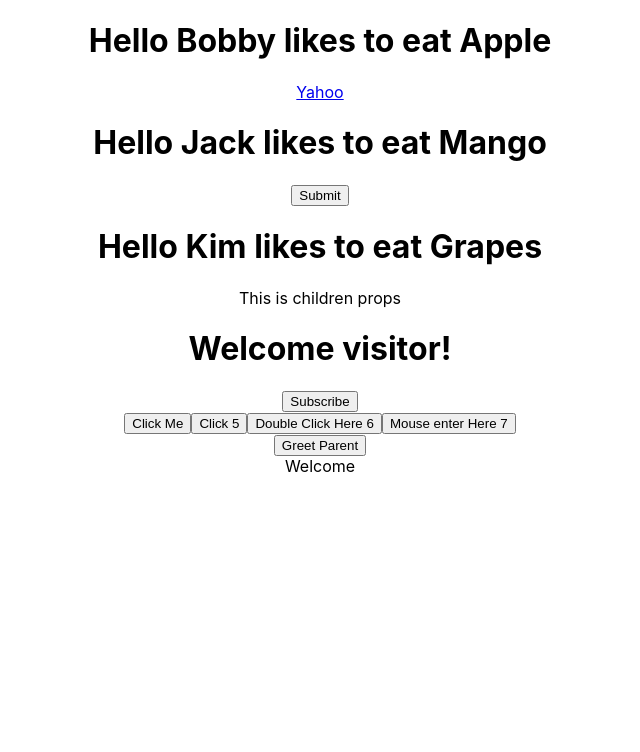
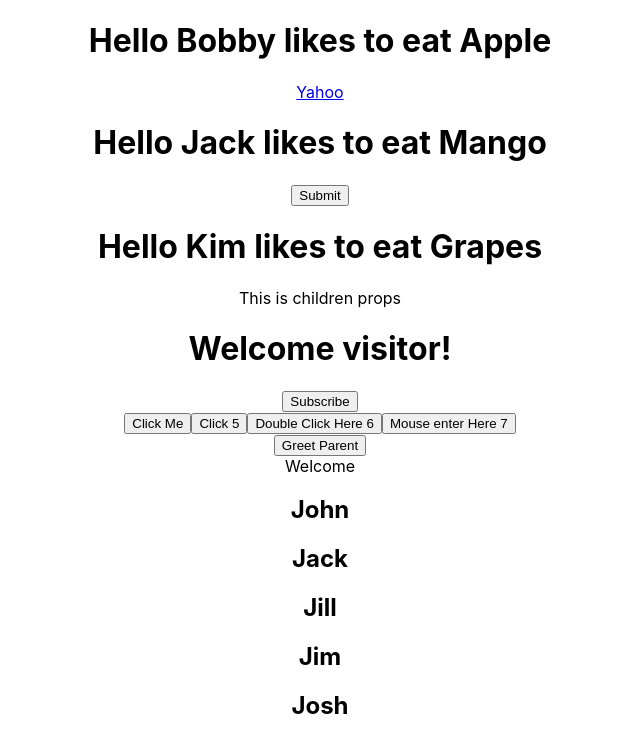
Before and after one commit to Jaswal1p/brand-new-react2023, a React (Create React App) app: page / in a window 1280 px wide. Shown: the top 752 px of the page, without its empty margins (320-960 px from the left). Built offline with nearby package versions, Linux system fonts and the light colour scheme.

Commit message:
added code to render list

```diff
--- a/src/App.js
+++ b/src/App.js
@@ -6,6 +6,7 @@
 import { ClickHandler } from './components/ClickHandler';
 import { Parent } from './components/Parent';
 import { UserGreeting } from './components/UserGreeting';
+import { NameList } from './components/NameList';
 
 // function App() {
 //   return (
@@ -50,6 +51,8 @@
       <Parent />
 
       <UserGreeting />
+
+      <NameList />
     </div>
   );
 }
--- a/src/components/ClickHandler.js
+++ b/src/components/ClickHandler.js
@@ -1,7 +1,7 @@
 export const ClickHandler = () => {
     const clickHandler = (e, count =1) => {
         console.log('You clicked me!', count, e);
-        // alert('You clicked me!');
+        alert('You clicked me!');
 
     }
    return (
--- /dev/null
+++ b/src/components/NameList.js
@@ -0,0 +1,16 @@
+export const NameList = () => {
+    const names = [
+            "John",
+            "Jack",
+            "Jill",
+            "Jim",
+            "Josh"]
+
+    return (
+       <div>
+        {names.map((name) => {
+            return <h2 key={name}>{name}</h2>
+        })}
+       </div>
+    )
+};
```
